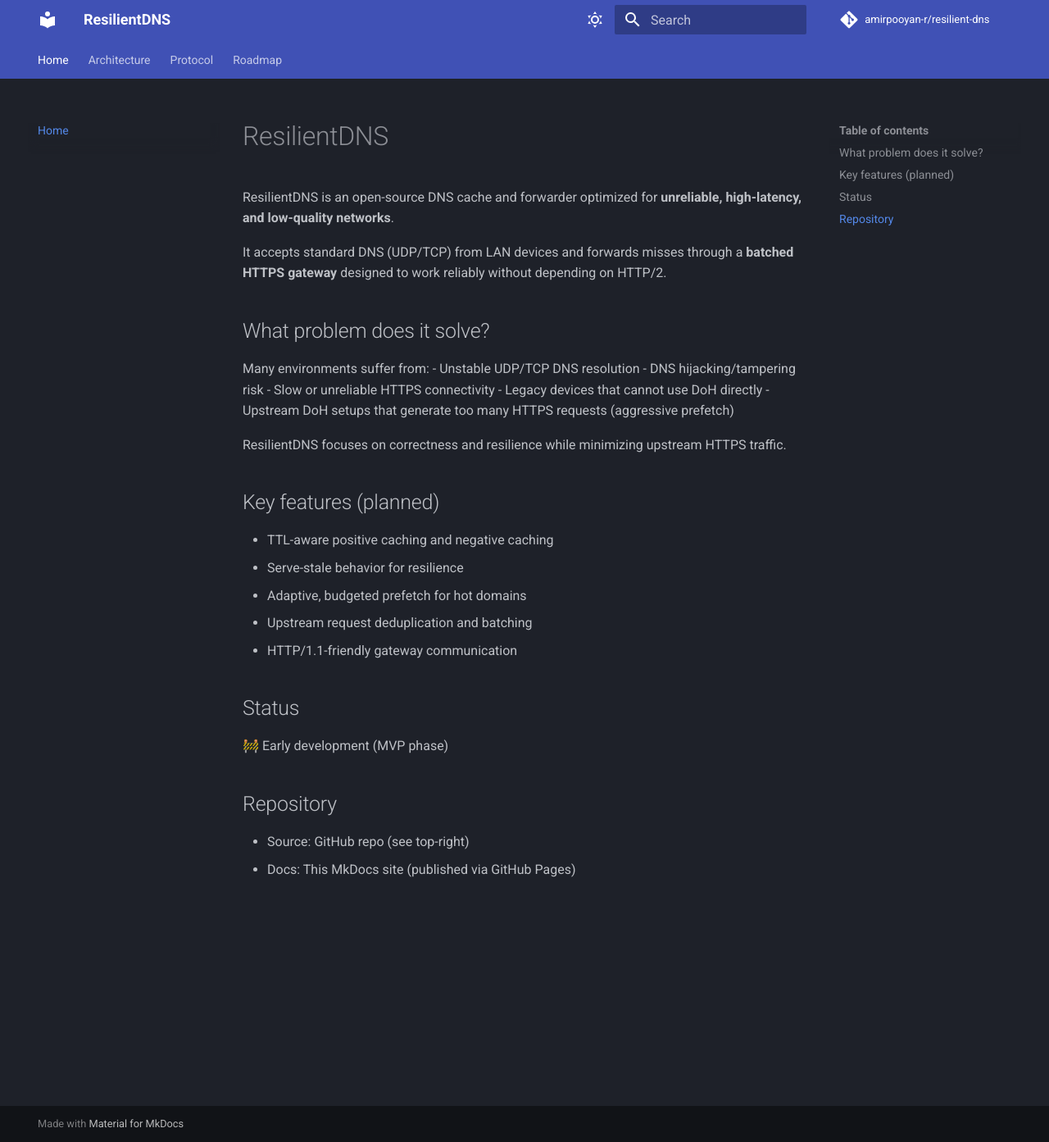
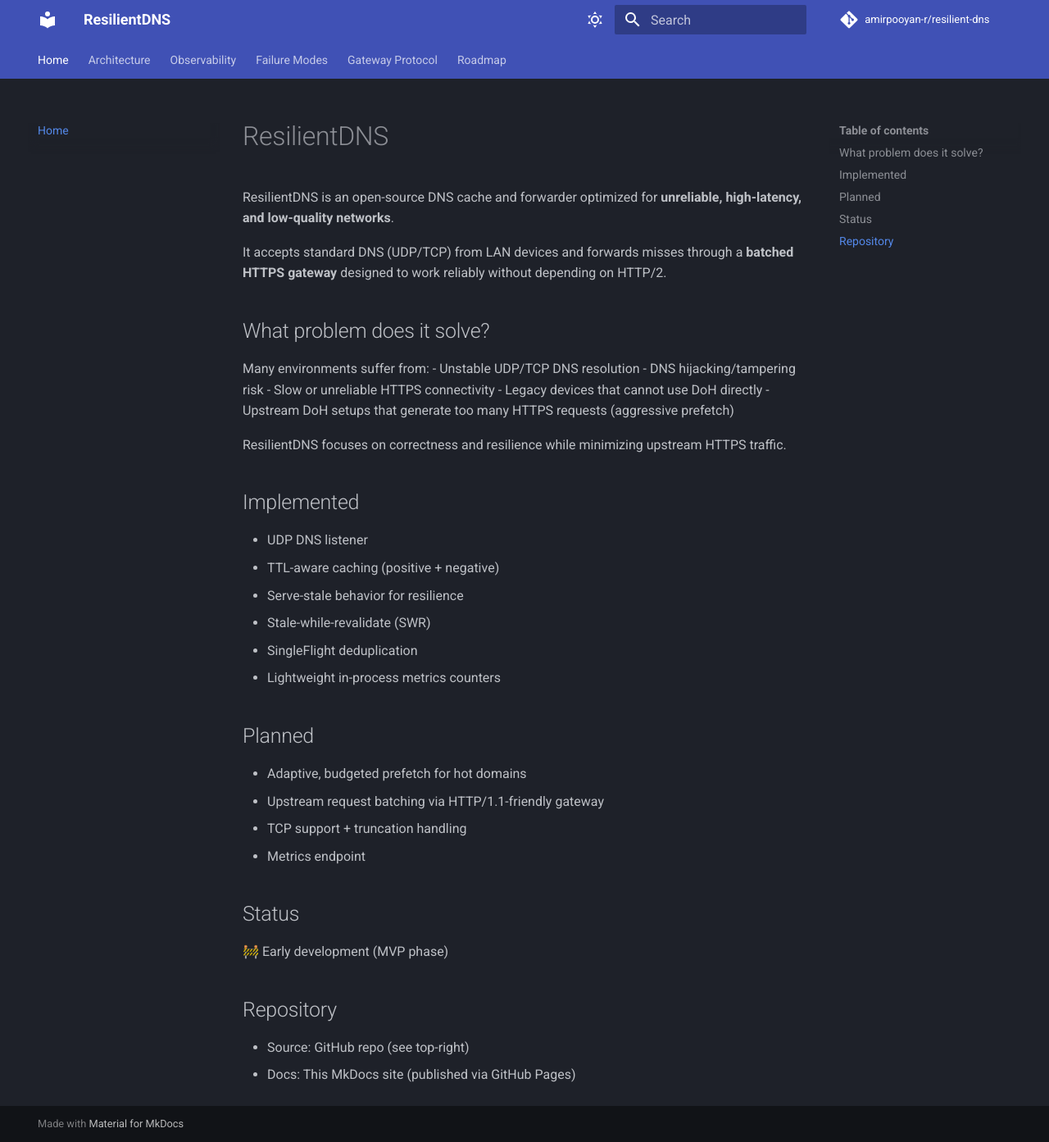
Before and after one commit to amirpooyan-r/resilient-dns, an MkDocs documentation site: the page built from docs/index.md, in a window 1280 px wide and 1393 px high. Shown: the whole window at 82% size. Built offline with MkDocs 1.6.1 and Material for MkDocs 9.7.7, drawn with Linux system fonts in a browser that asks for light colours; comment, search, counter and statistics services are not loaded.

```diff
--- a/docs/index.md
+++ b/docs/index.md
@@ -15,13 +15,21 @@ Many environments suffer from:
 
 ResilientDNS focuses on correctness and resilience while minimizing upstream HTTPS traffic.
 
-## Key features (planned)
+## Implemented
 
-- TTL-aware positive caching and negative caching
+- UDP DNS listener
+- TTL-aware caching (positive + negative)
 - Serve-stale behavior for resilience
+- Stale-while-revalidate (SWR)
+- SingleFlight deduplication
+- Lightweight in-process metrics counters
+
+## Planned
+
 - Adaptive, budgeted prefetch for hot domains
-- Upstream request deduplication and batching
-- HTTP/1.1-friendly gateway communication
+- Upstream request batching via HTTP/1.1-friendly gateway
+- TCP support + truncation handling
+- Metrics endpoint
 
 ## Status
 
--- a/mkdocs.yml
+++ b/mkdocs.yml
@@ -22,18 +22,6 @@ theme:
 markdown_extensions:
   - admonition
   - pymdownx.details
-  - pymdownx.superfences
-  - pymdownx.highlight
-
-nav:
-  - Home: index.md
-  - Architecture: architecture.md
-  - Protocol: protocol.md
-  - Roadmap: roadmap.md
-
-markdown_extensions:
-  - admonition
-  - pymdownx.details
   - pymdownx.highlight
   - pymdownx.superfences:
       custom_fences:
@@ -41,6 +29,14 @@ markdown_extensions:
           class: mermaid
           format: !!python/name:pymdownx.superfences.fence_code_format
 
+nav:
+  - Home: index.md
+  - Architecture: architecture.md
+  - Observability: observability.md
+  - Failure Modes: failure-modes.md
+  - Gateway Protocol: protocol.md
+  - Roadmap: roadmap.md
+
 extra_javascript:
   - https://unpkg.com/mermaid@10/dist/mermaid.min.js
-  - js/mermaid-init.js
+  - javascripts/mermaid-init.js
```
Also changed, not shown: README.md (+24 -52 lines), docs/architecture.md (+20 -0 lines), docs/failure-modes.md (added, +12 -0 lines), docs/observability.md (added, +17 -0 lines), docs/protocol.md (+3 -0 lines), docs/roadmap.md (+6 -4 lines), 8 other files.
